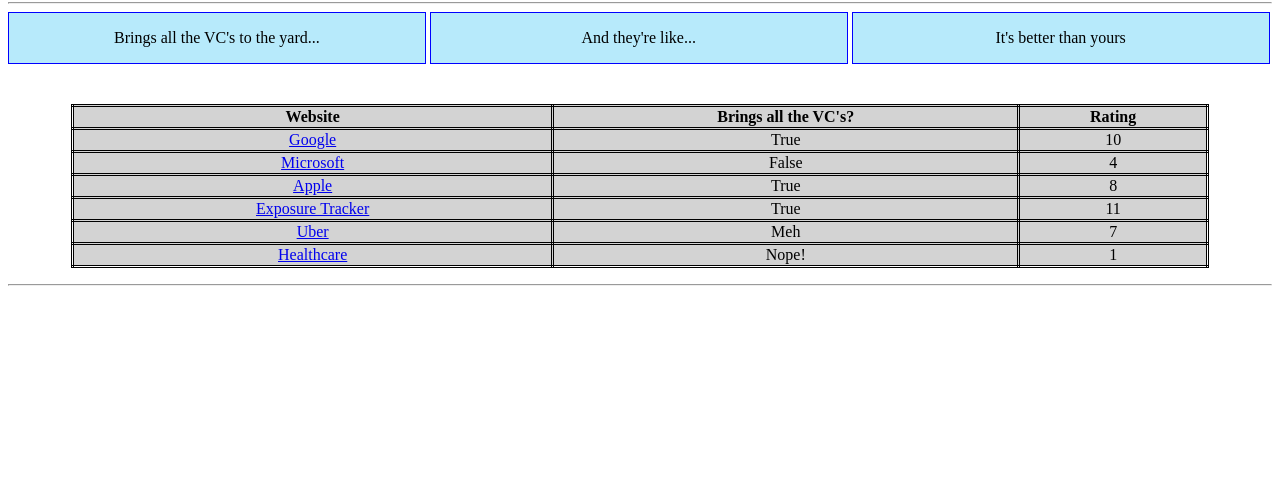
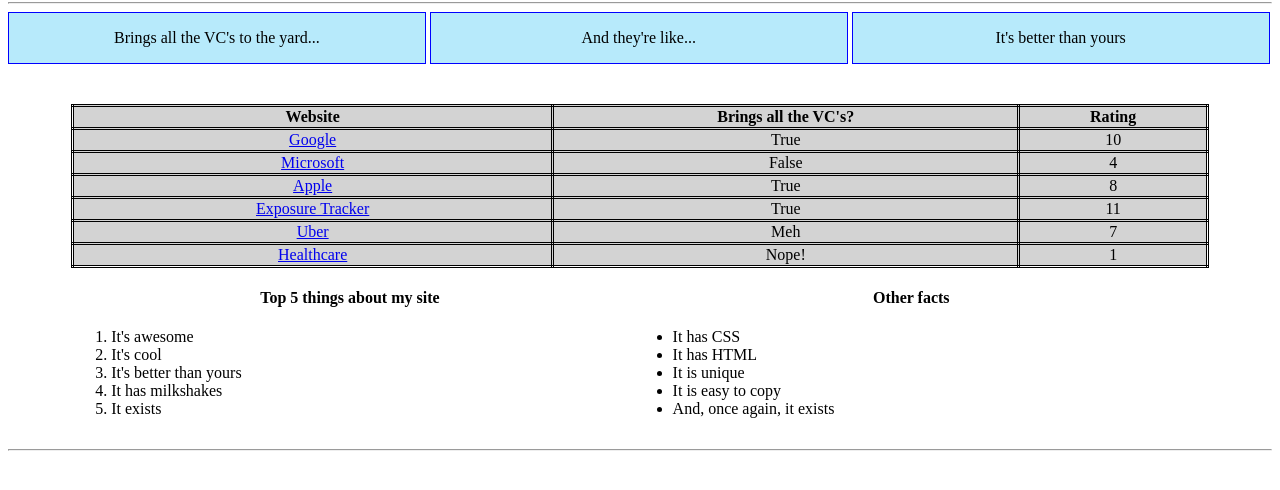
Before and after one commit to d-actor/websites_mimic, a plain HTML site: page website1/index.html in a window 1280 px wide. Shown: the part 78-568 px from the top of the page. Drawn offline with Linux system fonts and the light colour scheme.

Commit message:
complete lists

```diff
--- a/website1/index.html
+++ b/website1/index.html
@@ -22,7 +22,7 @@
     </section>
    <!-- container div here -->
       <br>
-      <section class="container">
+    <section class="container">
         <table>
           <tr>
             <th scope="col">
@@ -78,16 +78,28 @@
             <td class="lastcol">1</td>
           </tr>
         </table>
-      </section>
       <!-- 2 columns with one ordered list one un ordered -->
-      <section>
+      <section class="col-1-2">
+        <h4>Top 5 things about my site</h4>
         <ol>
+          <li>It's awesome</li>
+          <li>It's cool</li>
+          <li>It's better than yours</li>
+          <li>It has milkshakes</li>
+          <li>It exists</li>
         </ol>
       </section>
-      <section>
+      <section class="col-1-2">
+        <h4>Other facts</h4>
         <ul>
+          <li>It has CSS</li>
+          <li>It has HTML</li>
+          <li>It is unique</li>
+          <li>It is easy to copy</li>
+          <li>And, once again, it exists</li>
         </ul>
       </section>
+    </section>
       <hr>
       <!-- shapes/etc. -->
       <!-- 1/3 columns -->
--- a/website1/styles.css
+++ b/website1/styles.css
@@ -2,7 +2,7 @@
 main styles
 */
 
-h1 {
+h1, h4 {
   text-align: center;
 }
 
@@ -25,13 +25,9 @@
   background-color: #b7eafb;
 }
 
-.col-2-3 {
-  width: 50%;
+.col-1-2 {
+  width: 49%;
   display: inline-block;
-}
-
-.center {
-  align-items: center;
 }
 
 /*
```
